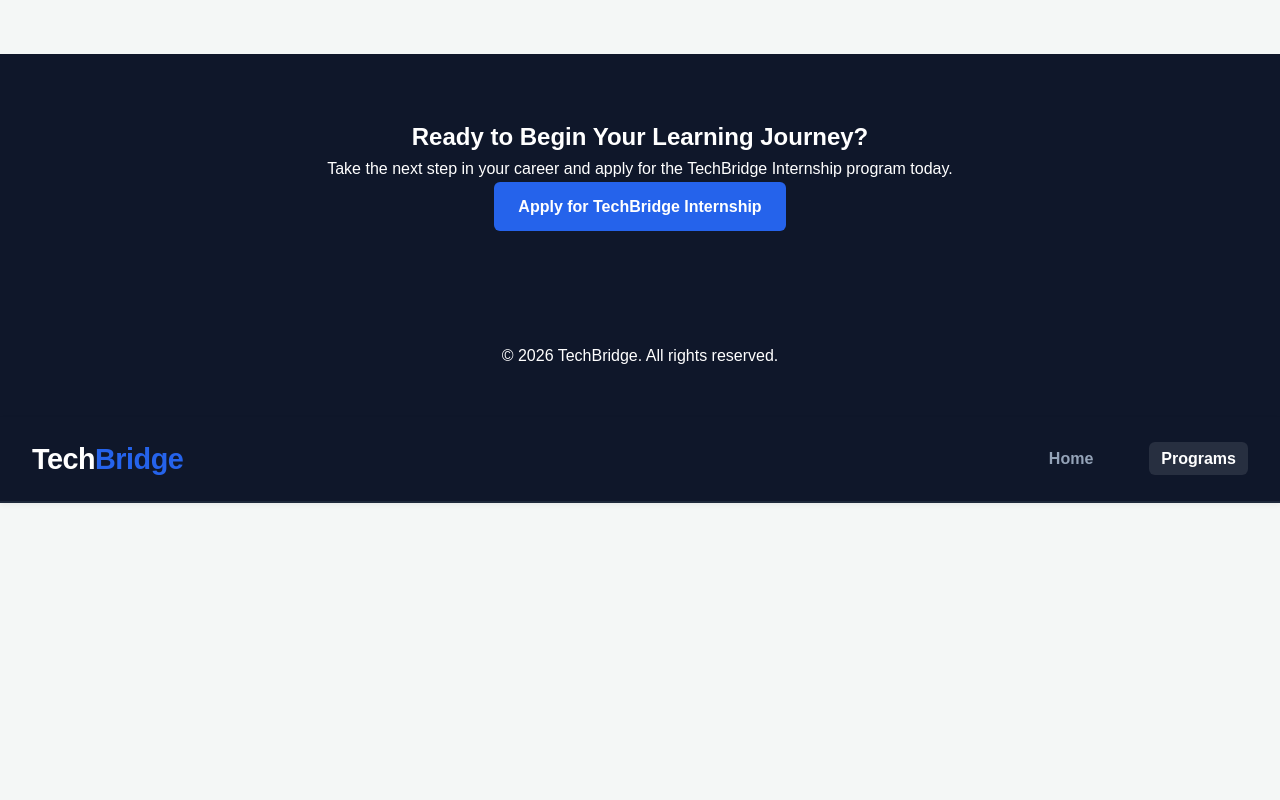
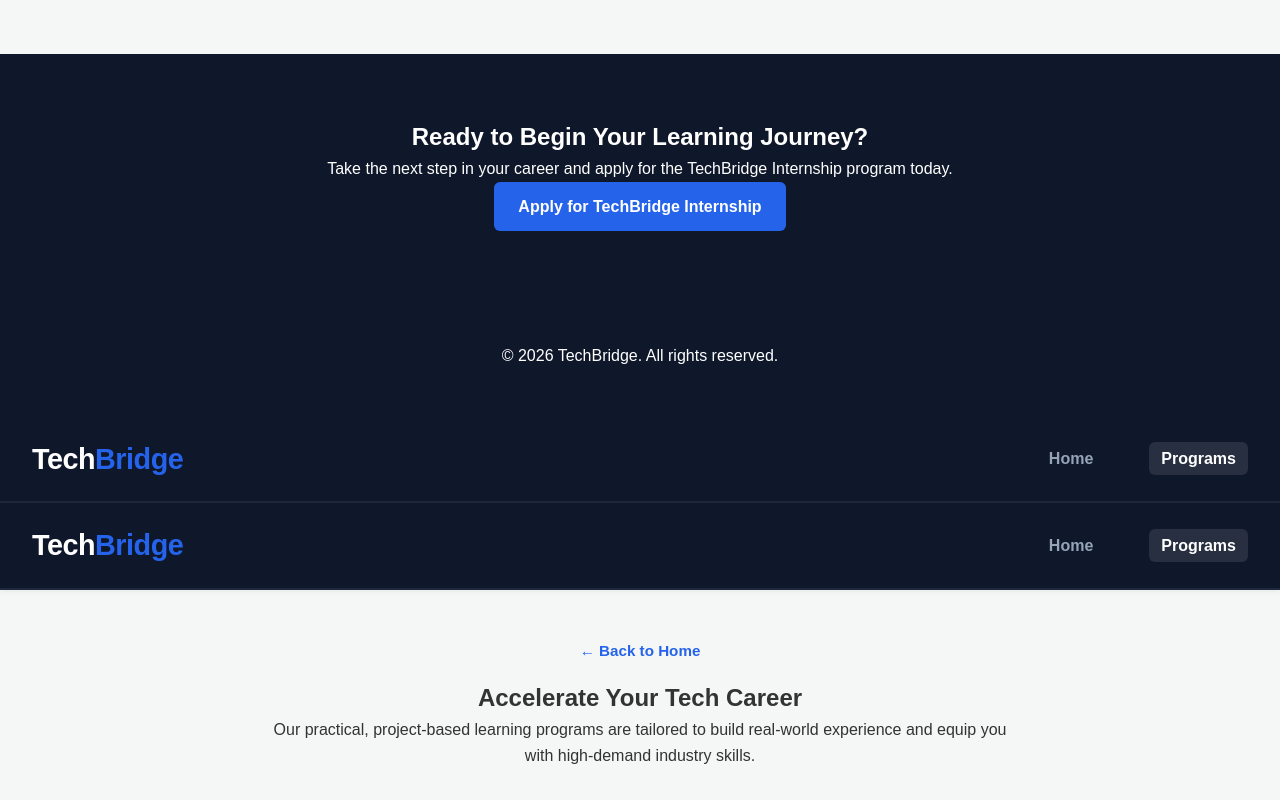
Before and after one commit to adepythondev/techbridge-task-1, a plain HTML site: page programs.html in a window 1280 px wide. Shown: the part 666-1466 px from the top of the page. Before the commit the page ends 1169 px from the top, so only its background shows below. Drawn offline with Linux system fonts and the light colour scheme.

Commit message:
Added two-way navigation and explicit back link

```diff
--- a/programs.html
+++ b/programs.html
@@ -212,4 +212,23 @@ class="navbar">
             href="index.html">Home</a></li>
             <li><a href="programs.html"
             class="active">Programs</a></li>
-        </ul> </nav> </header>
+        </ul> </nav> </header> <header
+class="navbar">
+    <a href="index.html"
+    class="logo">Tech<span>Bridge</span></a>
+    <nav>
+        <ul class="nav-links"> <li><a
+            href="index.html">Home</a></li>
+            <li><a href="programs.html"
+            class="active">Programs</a></li>
+        </ul> </nav> </header> <main>
+    <section class="programs-overview">
+        <a href="index.html"
+        class="back-link">&larr; Back to
+        Home</a> <h1>Accelerate Your Tech
+        Career</h1> <p>Our practical,
+        project-based learning programs
+        are tailored to build real-world
+        experience and equip you with
+        high-demand industry skills.</p>
+    </section>
--- a/style.css
+++ b/style.css
@@ -248,3 +248,11 @@ border-box; } .cta-section
     color: #ffffff; background-color:
     rgba(255, 255, 255, 0.1);
 }
+.back-link { display: inline-block;
+    margin-bottom: 1rem; color: #2563eb;
+    text-decoration: none; font-weight:
+    600; font-size: 0.95rem;
+}
+.back-link:hover { text-decoration:
+    underline;
+}
```
Also changed, not shown: index.html (+10 -1 lines).
